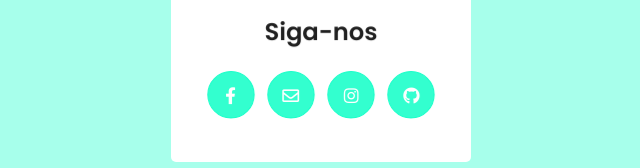
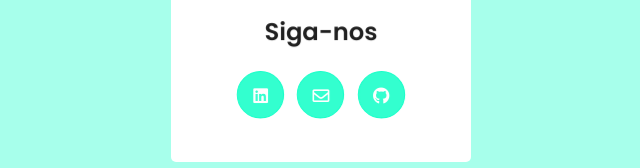
Before and after one commit to alvaro-lima904/div3D, a plain HTML site: page index.html in a window 1280 px wide. Shown: the part 428-596 px from the top of the page, without its empty margins (319-959 px from the left). Drawn offline with nearby package versions, Linux system fonts and the light colour scheme.

Commit message:
Add files via upload

```diff
--- a/index.html
+++ b/index.html
@@ -28,10 +28,9 @@
             <header>Alvaro Carvalho</header>
             <div class="follow-us">Siga-nos</div>
             <div class="icons">
-                <a href="#"><span class="fab fa-facebook-f"></span></a>
-                <a href="#"><span class="fab far fa-envelope"></span></a>
-                <a href="#"><span class="fab fab fa-instagram"></span></a>
-                <a href="#"><span class="fab fab fa-github"></span></a>
+                <a href="https://www.linkedin.com/in/alvarocarvalhodelima/"><span class="fab fab fab fab fa-linkedin"></span></a>
+                <a href="mailto:alvarocarv2004@gmail.com"><span class="fab far fa-envelope"></span></a>
+                <a href="https://github.com/Alvaro044"><span class="fab fab fa-github"></span></a>
             </div>
         </div>
     </div>
```
